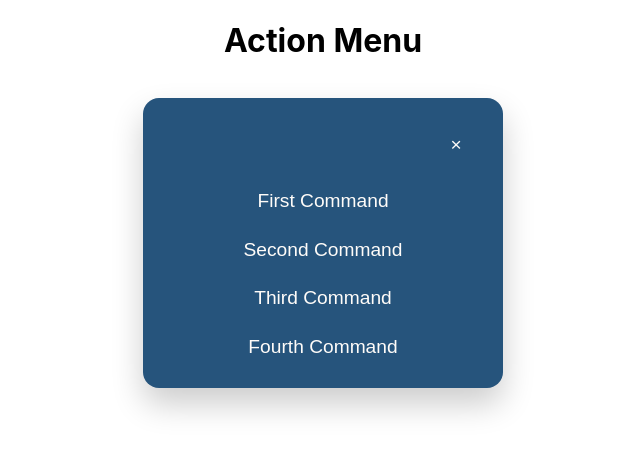
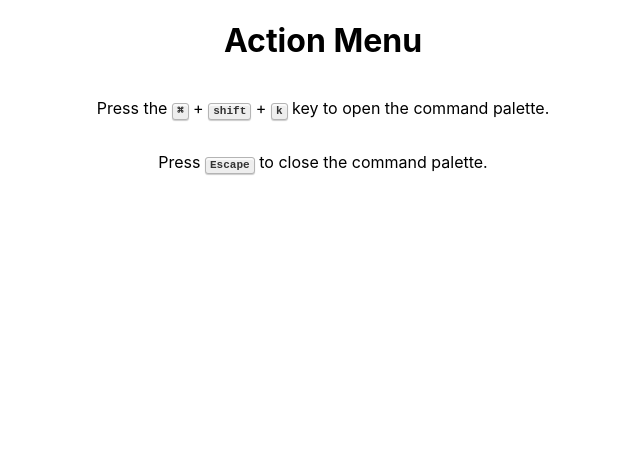
Before and after one commit to doggodoge/command-thing, a React (Create React App) app: page / in a window 1280 px wide. Shown: the top 454 px of the page, without its empty margins (317-957 px from the left). Built offline with nearby package versions, Linux system fonts and the light colour scheme.

Commit message:
feat: add keyboard shortucts with hook (#1)

```diff
--- a/src/App.tsx
+++ b/src/App.tsx
@@ -2,9 +2,12 @@ import { useState } from 'react';
 import styles from './App.module.scss';
 import Command from './interfaces';
 import CommandPalette from './components';
+import { useKeyboardShortcuts } from './hooks';
 
 function App() {
   const [clickedButton, setClickedButton] = useState('');
+
+  const isCommandPaletteOpen = useKeyboardShortcuts();
 
   const commands: Command[] = [
     {
@@ -30,7 +33,7 @@ function App() {
       action: () => {
         setClickedButton('Fourth command activated');
       },
-    },
+    }
   ];
 
   return (
@@ -38,7 +41,14 @@ function App() {
       <header>
         <h1>Action Menu</h1>
       </header>
-      <CommandPalette commands={commands} />
+      <p>
+        Press the <kbd>⌘</kbd> + <kbd>shift</kbd> + <kbd>k</kbd> key to open the
+        command palette.
+      </p>
+      <p>
+        Press <kbd>Escape</kbd> to close the command palette.
+      </p>
+      <CommandPalette commands={commands} isOpen={isCommandPaletteOpen} />
       <p>{clickedButton}</p>
     </div>
   );
--- a/src/components/CommandPalette/CommandPalette.tsx
+++ b/src/components/CommandPalette/CommandPalette.tsx
@@ -1,9 +1,9 @@
-import React, { useState } from 'react';
+import React, {KeyboardEventHandler, useState} from 'react';
 import { ActionItem, CommandPaletteSearchBar } from './components';
 import Command from '../../interfaces/Command';
 import styles from './CommandPalette.module.scss';
 
-function CommandPalette({ commands }: CommandPaletteProps) {
+function CommandPalette({ isOpen, commands }: CommandPaletteProps) {
   const [filteredCommands, setFilteredCommands] = useState(commands);
 
   const handleSearchChange = (newSearch: string) => {
@@ -14,7 +14,7 @@ function CommandPalette({ commands }: CommandPaletteProps) {
     );
   };
 
-  return (
+  return isOpen ? (
     <div className={styles.container}>
       <CommandPaletteSearchBar onSearchChange={handleSearchChange} />
       {filteredCommands.map(command => (
@@ -23,10 +23,11 @@ function CommandPalette({ commands }: CommandPaletteProps) {
         </div>
       ))}
     </div>
-  );
+  ) : null;
 }
 
 interface CommandPaletteProps {
+  isOpen: boolean;
   commands: Command[];
 }
 
--- a/src/components/CommandPalette/components/CommandPaletteSearchBar/CommandPaletteSearchBar.tsx
+++ b/src/components/CommandPalette/components/CommandPaletteSearchBar/CommandPaletteSearchBar.tsx
@@ -1,4 +1,4 @@
-import React, { useState } from 'react';
+import { useState } from 'react';
 import styles from './CommandPaletteSearchBar.module.scss';
 
 function CommandPaletteSearchBar({
--- /dev/null
+++ b/src/hooks/index.ts
@@ -0,0 +1,3 @@
+import useKeyboardShortcuts from './useKeyboardShortcuts';
+
+export { useKeyboardShortcuts };
--- /dev/null
+++ b/src/hooks/useKeyboardShortcuts.ts
@@ -0,0 +1,28 @@
+import { useState, useCallback, useEffect } from 'react';
+
+function useKeyboardShortcuts(): boolean {
+  const [isCommandPaletteOpen, setIsCommandPaletteOpen] = useState(false);
+  const handleKeyPress = useCallback((event: KeyboardEvent) => {
+    if (
+      event.metaKey === true &&
+      event.shiftKey === true &&
+      event.key === 'k'
+    ) {
+      setIsCommandPaletteOpen(true);
+    }
+    if (event.key === 'Escape') {
+      setIsCommandPaletteOpen(false);
+    }
+  }, []);
+
+  useEffect(() => {
+    document.addEventListener('keydown', handleKeyPress);
+    return () => {
+      document.removeEventListener('keydown', handleKeyPress);
+    };
+  }, [handleKeyPress]);
+
+  return isCommandPaletteOpen;
+}
+
+export default useKeyboardShortcuts;
--- a/src/index.css
+++ b/src/index.css
@@ -11,3 +11,18 @@ code {
   font-family: source-code-pro, Menlo, Monaco, Consolas, 'Courier New',
     monospace;
 }
+
+/* CSS from: https://developer.mozilla.org/en-US/docs/Web/HTML/Element/kbd */
+kbd {
+  background-color: #eee;
+  border-radius: 3px;
+  border: 1px solid #b4b4b4;
+  box-shadow: 0 1px 1px rgba(0, 0, 0, .2), 0 2px 0 0 rgba(255, 255, 255, .7) inset;
+  color: #333;
+  display: inline-block;
+  font-size: .85em;
+  font-weight: 700;
+  line-height: 1;
+  padding: 2px 4px;
+  white-space: nowrap;
+}
```
